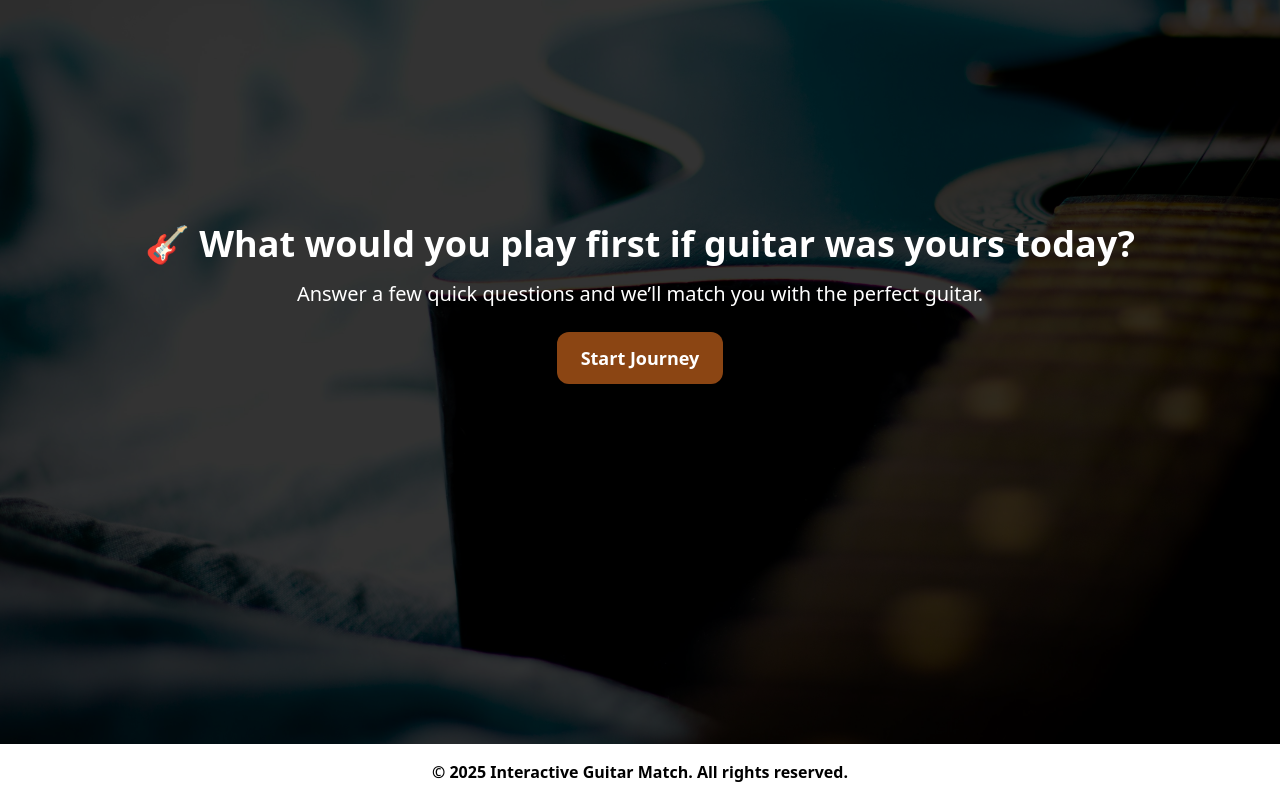
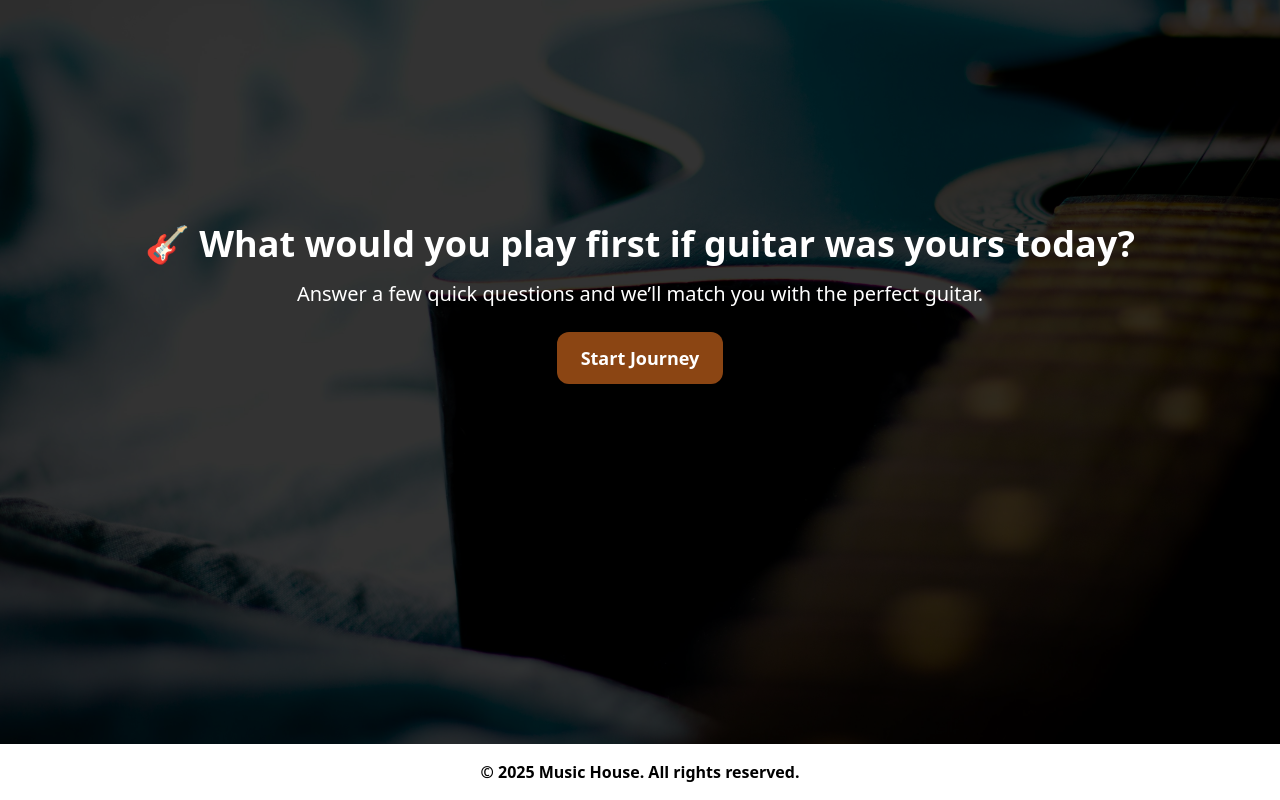
Before and after one commit to poojam41912/interactive-guitar-quiz, a Next.js app: page / in a window 1280 px wide. Shown: the part 269-1069 px from the top of the page. Built offline with nearby package versions, Linux system fonts and the light colour scheme.

Commit message:
Your update message

```diff
--- a/src/app/layout.js
+++ b/src/app/layout.js
@@ -35,7 +35,7 @@ export default function RootLayout({ children }) {
 
         {/* FOOTER */}
         <footer className="bg-white text-center text-black font-bold py-4">
-          © 2025 Interactive Guitar Match. All rights reserved.
+          © 2025 Music House. All rights reserved.
         </footer>
       </body>
     </html>
```
